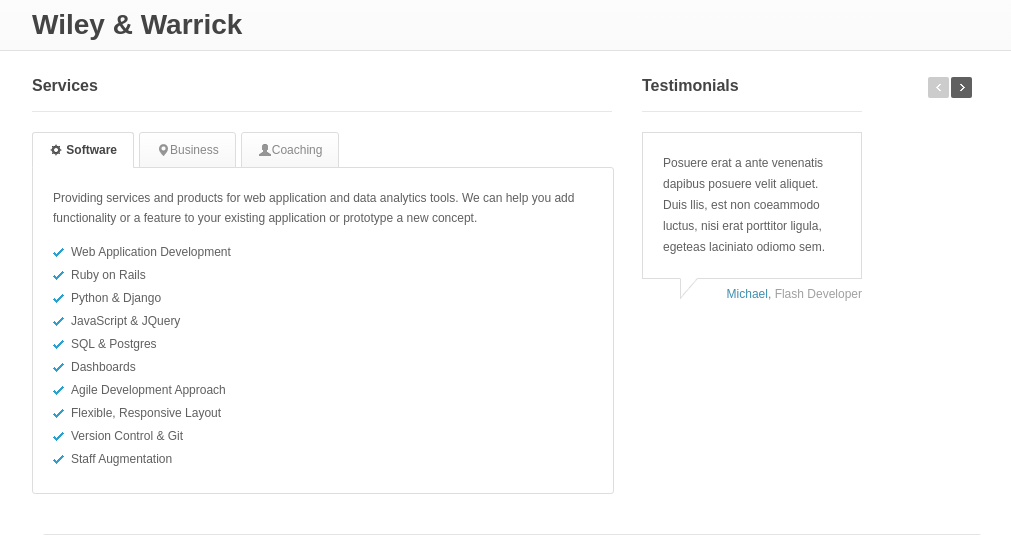
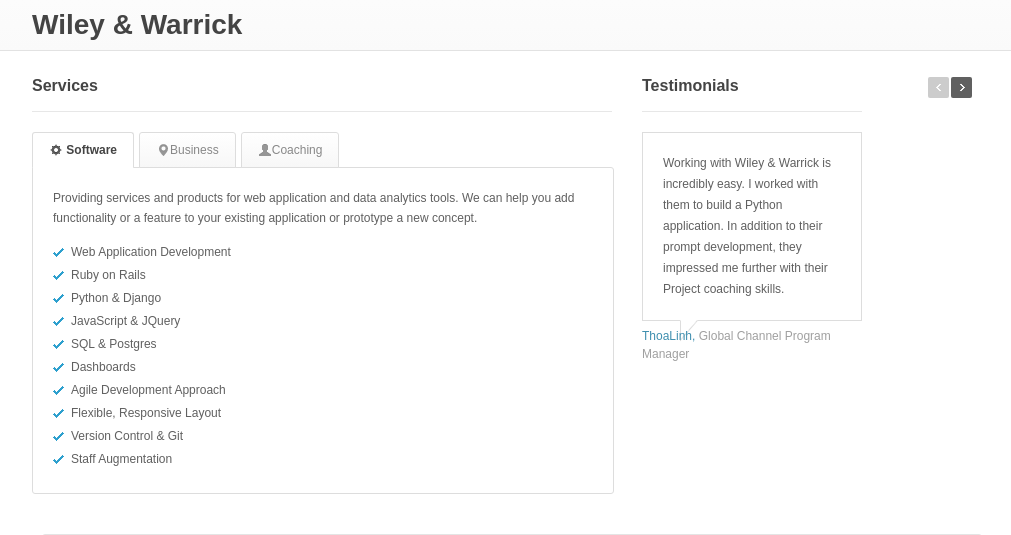
Before and after one commit to nyghtowl/Wiley, a Flask app: page /services in a window 1280 px wide. Shown: the part 80-615 px from the top of the page, without its empty margins (138-1149 px from the left). Run offline with Flask 2, Linux system fonts and the light colour scheme; some libraries are stand-ins or nearby versions.

Commit message:
Added testimonial. Tested link for services partial and found it did not work. Also updated contact trigger for email but it didn't get captured in last push.

```diff
--- a/app/templates/contact.html
+++ b/app/templates/contact.html
@@ -54,10 +54,7 @@
 			<h5>Contact Details</h5>
 
 			<ul class="contact-details" style="padding-top: 8px;">
-				<li><i class="icon-map-marker"></i><p>Location: San Francisco, CA, USA</p></li>
-				<li><i class="icon-user"></i> <p>Phone: (415) 547-0727</p></li>
-				<li><i class="icon-envelope"></i><p>Email: <a href="#">contact@wileywarrick.com</a></p></li>
-				<li><i class="icon-globe"></i> <p>Web: <a href="http://www.wileywarrick.com">www.wileywarrick.com</a></p></li>
+				{% include 'contact_partial.html' %}
 			</ul>
 
 		</div>
--- a/app/templates/layout.html
+++ b/app/templates/layout.html
@@ -78,7 +78,7 @@
 							<li><a href="{{url_for('services')}}">Coaching</a></li>
 						</ul>
 					</li>
-					<li><a href="{{url_for('portfolio_3')}}">Portfolio</a>
+					<li><a href="{{url_for('portfolio')}}">Portfolio</a>
 						<ul>
 							<li><a href="{{url_for('portfolio')}}">Portfolio</a></li>
 							<li><a href="http://github.com/nyghtowl">Github</a></li>
--- a/app/templates/service_summary_partial.html
+++ b/app/templates/service_summary_partial.html
@@ -14,7 +14,7 @@
 		<!-- Icon Box End -->
 
 		<!-- Icon Box Start -->
-		<div class="one-third column alpha">
+		<div class="one-third column">
 			<div class="feature">
 				<div class="feature-circle green"><img src="./static/images/features_ico_04.png" alt="" /></div>
 				<div class="feature-description">
@@ -26,7 +26,7 @@
 		<!-- Icon Box End -->
 
 		<!-- Icon Box Start -->
-		<div class="one-third column alpha">
+		<div class="one-third column omega">
 			<div class="feature">
 				<div class="feature-circle green"><img src="./static/images/features_ico_06.png" alt="" /></div>
 				<div class="feature-description">
--- a/app/templates/services.html
+++ b/app/templates/services.html
@@ -13,9 +13,9 @@
 
 		<!-- Tabs Navigation -->
 		<ul class="tabs-nav">
-			<li class="active"><a href="#tab1" id="service_software"><i class="icon-cog"></i> Software</a></li>
-			<li><a href="#tab2" id="service_business"><i class="icon-map-marker"></i>Business</a></li>
-			<li><a href="#tab3" id="service_coaching"><i class="icon-user"></i>Coaching</a></li>
+			<li class="active"><a href="#tab1" name="service_software"><i class="icon-cog"></i> Software</a></li>
+			<li><a href="#tab2" name="service_business"><i class="icon-map-marker"></i>Business</a></li>
+			<li><a href="#tab3"><i class="icon-user"></i>Coaching</a></li>
 		</ul>
 
 		<!-- Tabs Content -->
--- a/app/templates/testimonials_partial.html
+++ b/app/templates/testimonials_partial.html
@@ -7,9 +7,9 @@
 				<ul class="carousel">
 
 					<li class="testimonial">
-						<div class="testimonials">Posuere erat a ante venenatis dapibus posuere velit aliquet. Duis llis, est non coeammodo luctus, nisi erat porttitor ligula, egeteas laciniato odiomo sem.</div>
+						<div class="testimonials">Working with Wiley & Warrick is incredibly easy. I worked with them to build a Python application. In addition to their prompt development, they impressed me further with their Project coaching skills.</div>
 						<div class="testimonials_bg"></div>
-						<div class="testimonials_author">Michael, <span>Flash Developer</span></div>
+						<div class="testimonials_author">ThoaLinh, <span>Global Channel Program Manager</span></div>
 					</li>
 
 					<li class="testimonial">
```
